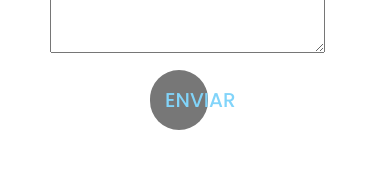
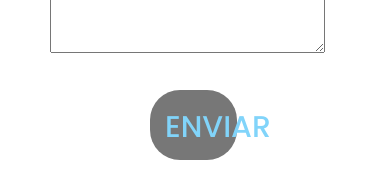
Before and after one commit to senaMarcus/resume, a React (Create React App) app: page / in a window 390 px wide. Shown: the part 4735-4912 px from the top of the page. Before the commit the page ends 4865 px from the top, so only its background shows below. Built offline with nearby package versions, Linux system fonts and the light colour scheme; a web font is replaced by a local one.

Commit message:
add final responsive edit on the contact component REAL

```diff
--- a/src/components/Contact/contact.css
+++ b/src/components/Contact/contact.css
@@ -137,7 +137,7 @@ button {
 
 @media screen and (max-device-width: 1024px), screen and (max-width: 1024px) {
   .c {
-    height: 50vh;
+    height: 40vh;
   }
 
   .c-wrapper {
@@ -169,8 +169,9 @@ button {
   }
 
   button {
-    width: 20%;
-    font-size: 20px;
-    margin-left: 100px;
+    width: 30%;
+    height: 70px;
+    font-size: 30px;
+    margin: 20px 0 20px 100px;
   }
 }
```
